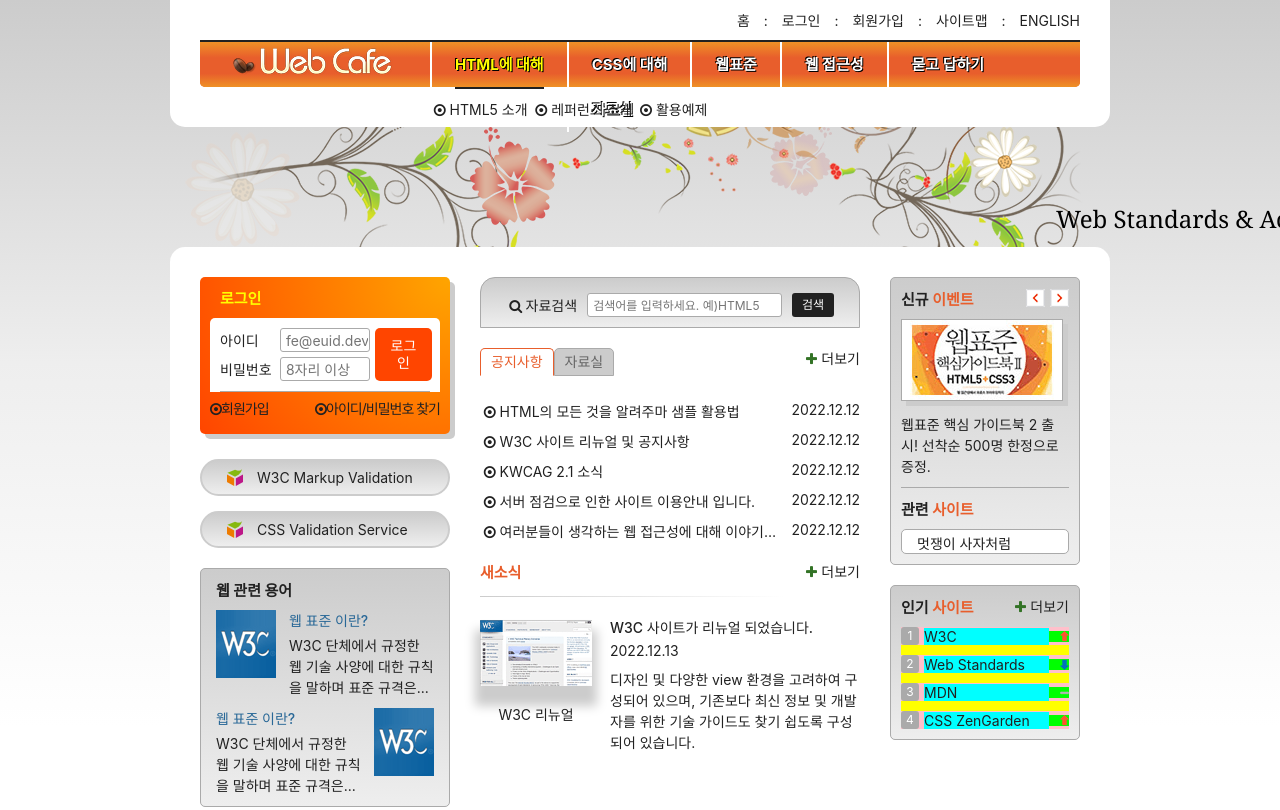
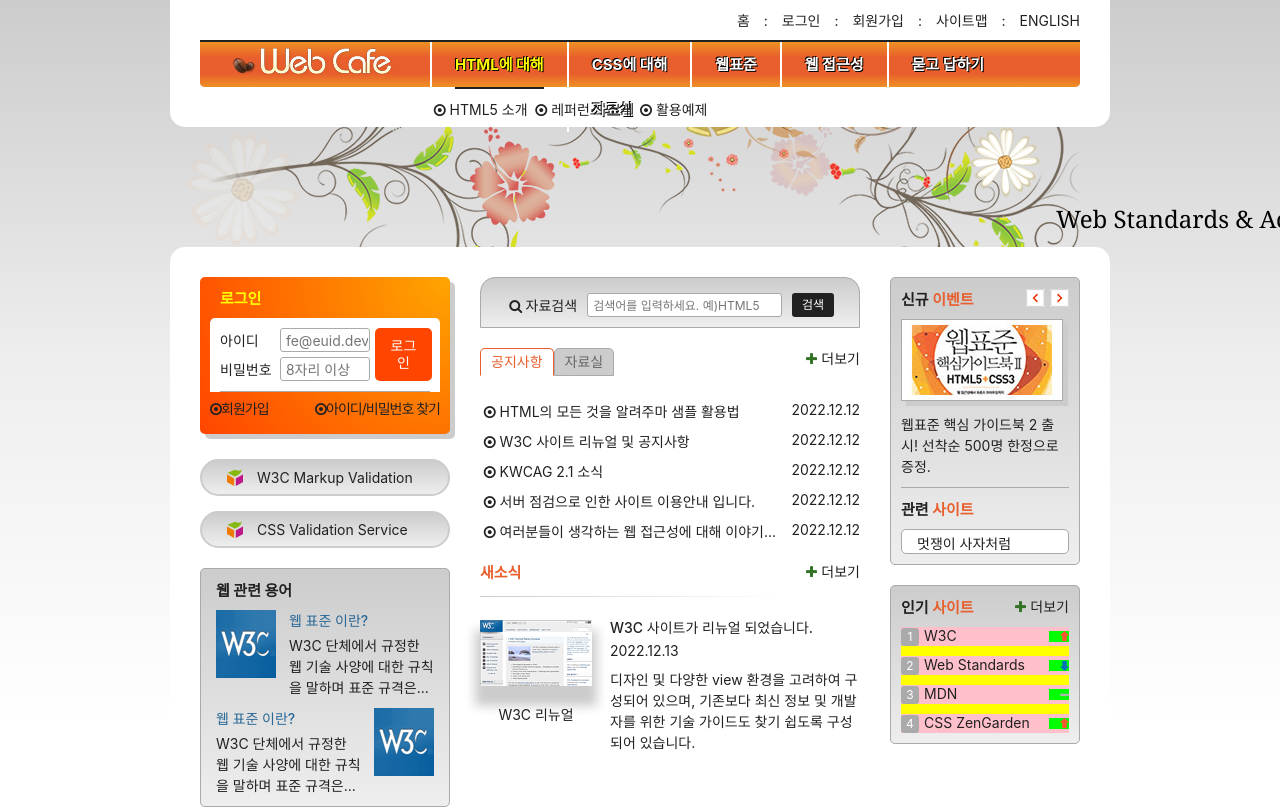
Before and after one commit to hyunwlee-dev/HTML5, a plain HTML site: page index.html in a window 1280 px wide. Shown: the top 810 px of the page. Drawn offline with Linux system fonts and the light colour scheme; a web font is replaced by a local one.

Commit message:
포지션을 이용한 배치

```diff
--- a/styles/style.css
+++ b/styles/style.css
@@ -884,9 +884,10 @@
   margin-top: 10px;
   counter-increment: number;
   background-color: pink;
-  display: flex;
-  flex-flow: row nowrap;
-  align-items: center;
+  /* display: flex; */
+  /* flex-flow: row nowrap; */
+  /* align-items: center; */
+  position: relative;
 }
 
 .favorite-list li::before {
@@ -903,16 +904,18 @@
   line-height: 1.5;
 }
 
-.favorite-list a {
-  background-color: aqua;
-  flex-grow: 1;
-}
+/* .favorite-list a { */
+  /* flex-grow: 1; */
+/* } */
 
 .up, .stop, .down {
+  position: absolute;
+  top: 50%;
+  right: 0;
+  margin-top: -6px;
   display: inline-block;
   width: 20px;
   height: 11px;
-  /* margin-left: auto; */
   background: lime url("./images/rank.png") no-repeat 100% 0;
 }
 
```
